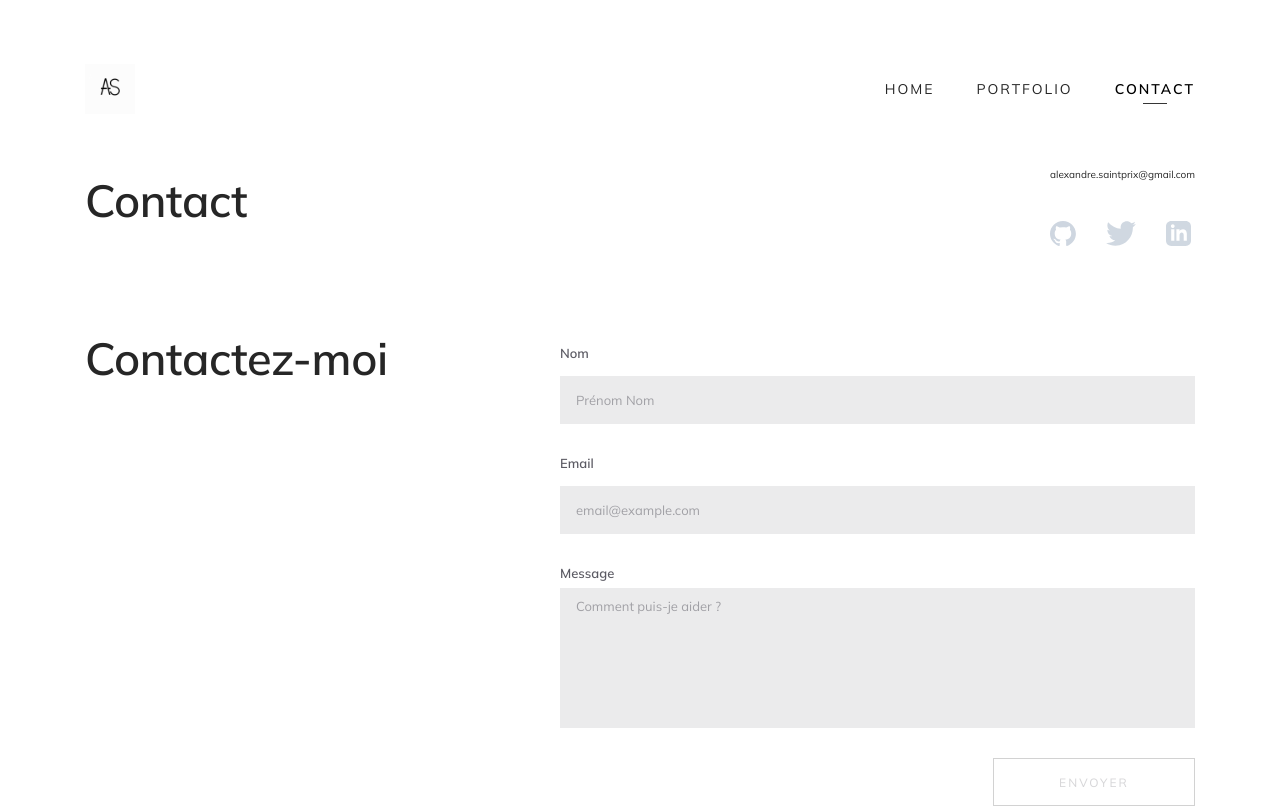
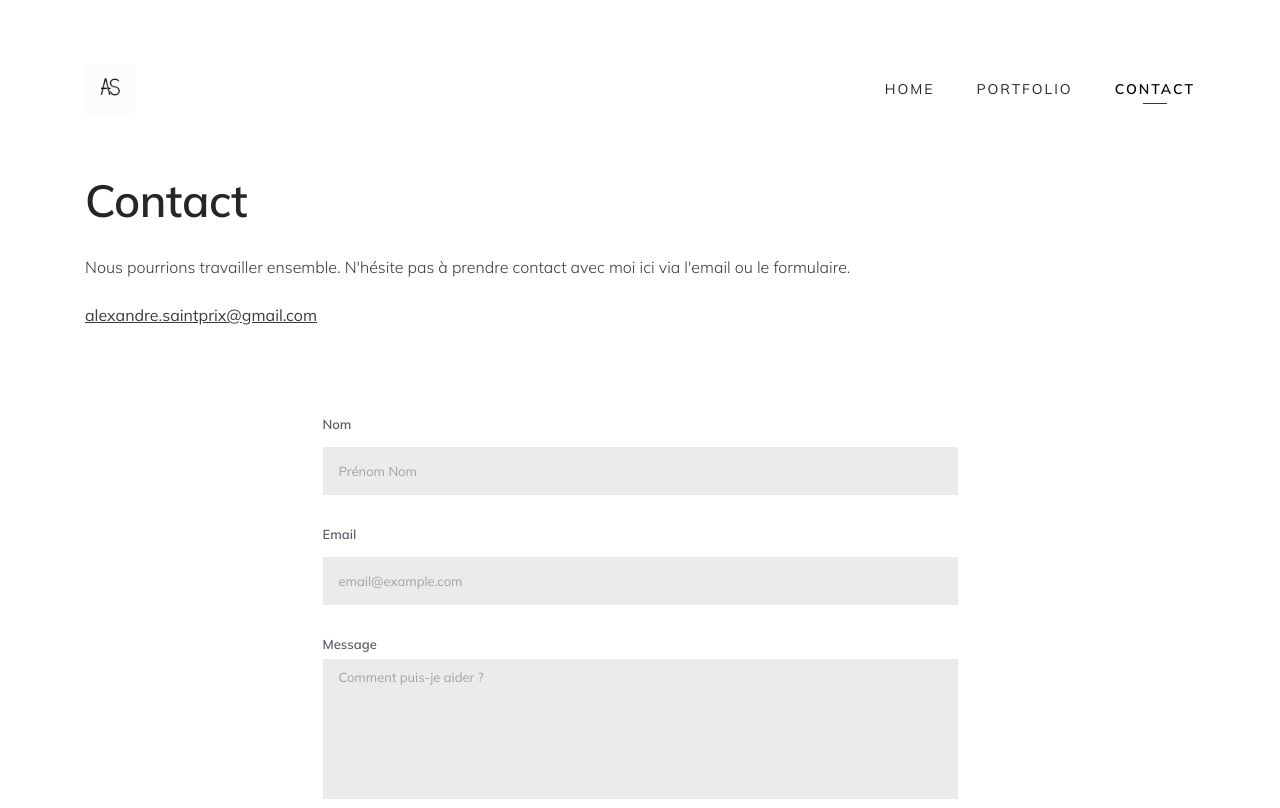
Before and after one commit to Alexandre-st/Portfolio, a React (Vite) app: page /contact in a window 1280 px wide. Shown: the top 808 px of the page. Built offline with nearby package versions, Linux system fonts and the light colour scheme.

Commit message:
Add a modification to the contact page

```diff
--- a/src/components/Form.jsx
+++ b/src/components/Form.jsx
@@ -14,29 +14,26 @@ const Form = ({ setShowModal }) => {
     validate: values => {
       const errors = {};
       if (!values.from_name) {
-        errors.from_name = "Ce champ est obligatoire.";
+        errors.from_name = "Merci de remplir ce champ.";
       }
       if (!values.from_email) {
         errors.from_email = 'Ce champ est obligatoire.'
       } else if (!regexEmail.test(values.from_email)) {
-        errors.from_email = 'Veuillez utiliser une adresse email valide';
+        errors.from_email = 'Veuillez utiliser une adresse email valide.';
       }
       if (!values.message) {
-        errors.message='Ce champ est obligatoire'
+        errors.message='Ce champ est obligatoire.'
       }
       return errors;
     },
     onSubmit: values => {
-      // console.log('Submit : ', values);
       emailjs.send(
         import.meta.env.VITE_SERVICE_ID,
         import.meta.env.VITE_TEMPLATE_ID,
         values,
         import.meta.env.VITE_PUBLIC_KEY
       ).then((result) => {
-        // console.log(result.text, "email sent");
       }, (error) => {
-        // console.log(error.text);
       });
       openModal();
       formik.resetForm({ values: '' });
@@ -49,7 +46,6 @@ const Form = ({ setShowModal }) => {
 
   return (
     <section className="contact-form">
-      <h2 className="contact-form-title big-title">Contactez-moi</h2>
       <form className="form-content" onSubmit={formik.handleSubmit}>
         <div className="form-content-field">
           <label className="form-content-field-label" htmlFor="from_name">
--- a/src/pages/Contact.jsx
+++ b/src/pages/Contact.jsx
@@ -13,31 +13,11 @@ const Contact = () => {
       <section className="contact-hero">
         <h1 className="contact-hero-title big-title">Contact</h1>
         <div className="contact-hero-content">
-        <a className="hero-content-mail" href="mailto:alexandre.saintprix@gmail.com">
-          alexandre.saintprix@gmail.com
-        </a>
-          {/* <p className="contact-hero-about text">
-            J'aimerai beaucoup savoir sur quoi vous travaillez actuellement et
-            comment je pourrai vous aider. Je suis actuellement à la recherche
-            d'un nouveau poste et je suis ouvert à une multitude d'opportunité.
-            Ma préférence serait de trouver une place dans une entreprise à
-            Paris, mais je suis ouvert aux opportunités qui ne correspondant pas
-            à la description précédente. Je suis un amoureux du travail, une
-            personne positive qui approchera chaque tâches avec un sens du
-            détail et une attention particulière pour la réalisation de
-            l'objectif.
-          </p> */}
-          <div className="contact-hero-link">
-            <a href="https://github.com/Alexandre-st" target="_blank" rel="noopener noreferrer">
-              <img src={github} alt="Lien pour accéder à mon Github" />
-            </a>
-            <a href="https://twitter.com/a_saintprix" target="_blank" rel="noopener noreferrer">
-              <img src={twitter} alt="Lien pour accéder à mon Twitter" />
-            </a>
-            <a href="https://www.linkedin.com/in/alexandre-saint-prix" target="_blank" rel="noopener noreferrer">
-              <img src={linkedIn} alt="Lien pour accéder à mon LinkedIn" />
-            </a>
-          </div>
+        <p className="contact-hero-about text">
+          Nous pourrions travailler ensemble. N'hésite pas à prendre contact avec moi ici via l'email ou le formulaire.</p>
+          <a className="contact-hero-mail text" href="mailto:alexandre.saintprix@gmail.com">
+            alexandre.saintprix@gmail.com
+          </a>
         </div>
       </section>
       <Form setShowModal={setShowModal} />
--- a/src/styles/components/_contactForm.scss
+++ b/src/styles/components/_contactForm.scss
@@ -4,18 +4,17 @@
   margin: 8rem 0 16rem;
 
   @include mq(laptop) {
-    margin: 8rem 0 32rem;
-    display: flex;
-    justify-content: space-between;
+    margin: 8rem 0 20rem 0;
   }
 }
 
 .form-content {
   margin-top: 3.2rem;
+  max-width: 63.5rem;
+  margin: auto;
 
   @include mq(laptop) {
-    margin-top: 1.2rem;
-    width: 63.5rem;
+    margin-top: 4rem;
   }
 
   &-field {
--- a/src/styles/pages/_contact.scss
+++ b/src/styles/pages/_contact.scss
@@ -2,15 +2,6 @@
 
 .contact {
   &-hero {
-    @include mq(laptop) {
-      display: flex;
-      justify-content: space-between;
-
-      &-title {
-        margin-right: 2rem;
-      }
-    }
-
     @include mq(desktop) {
       &-title {
         margin-right: 0;
@@ -18,48 +9,13 @@
     }
 
     &-about {
-      margin-top: 3.2rem;
-
-      @include mq(laptop) {
-        margin-top: 1.2rem;
-        flex: 1 1;
-        max-width: 63.5rem;
-      }
+      margin-top: 2rem;
     }
 
-    &-link {
-      display: flex;
-      align-items: center;
-      gap: 3rem;
-      margin-top: 4rem;
-
-      img {
-        height: 2.5rem;
-      }
-
-      :hover {
-        &:nth-child(1) {
-          filter: invert(0%) sepia(100%) saturate(750%) hue-rotate(100deg)
-            brightness(0%) contrast(111%);
-        }
-
-        &:nth-child(2) {
-          filter: invert(54%) sepia(94%) saturate(2260%) hue-rotate(175deg)
-            brightness(96%) contrast(97%);
-        }
-
-        &:nth-child(3) {
-          filter: invert(23%) sepia(56%) saturate(2970%) hue-rotate(197deg)
-            brightness(104%) contrast(92%);
-        }
-      }
-
-      :not(:first-child) {
-        img {
-          filter: invert(95%) sepia(5%) saturate(857%) hue-rotate(183deg)
-            brightness(92%) contrast(91%);
-        }
-      }
+    &-mail {
+      margin-top: 2rem;
+      font-weight: 500;
+      text-decoration: underline;
     }
   }
 }
```
